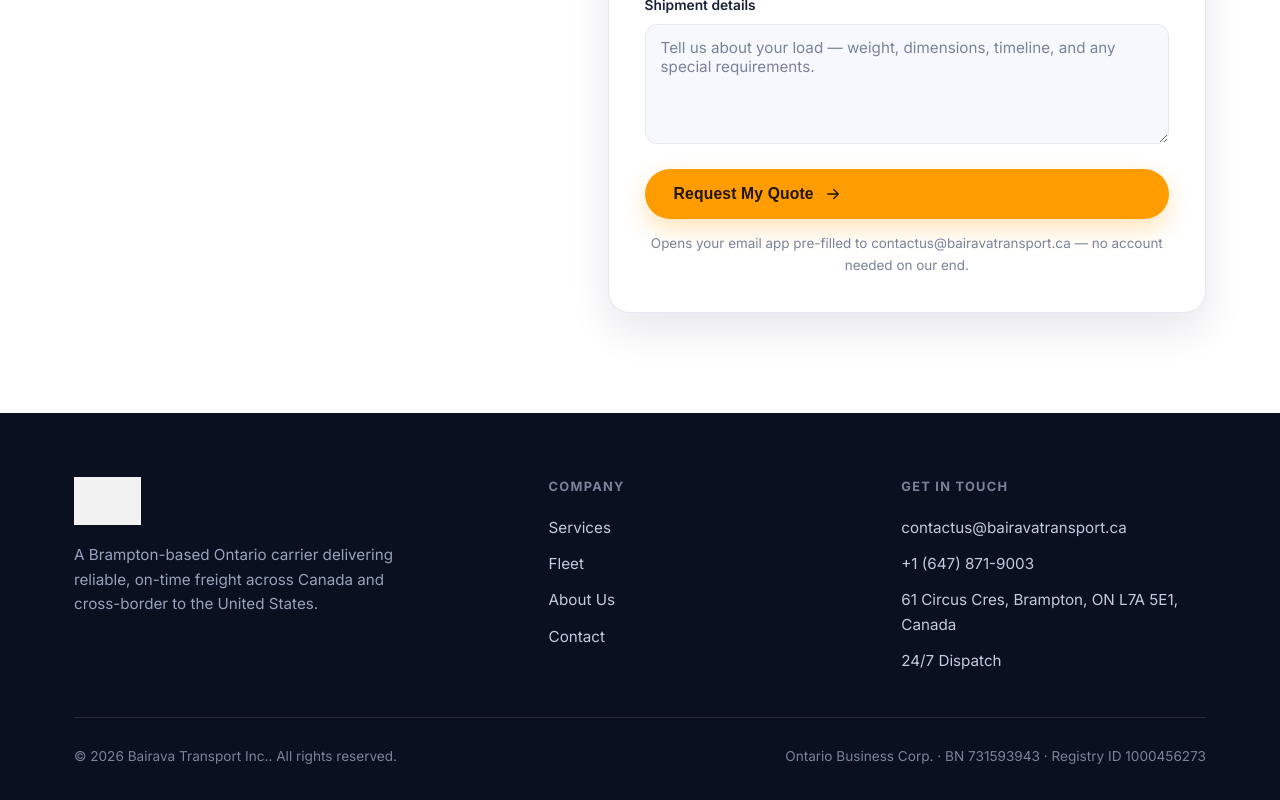
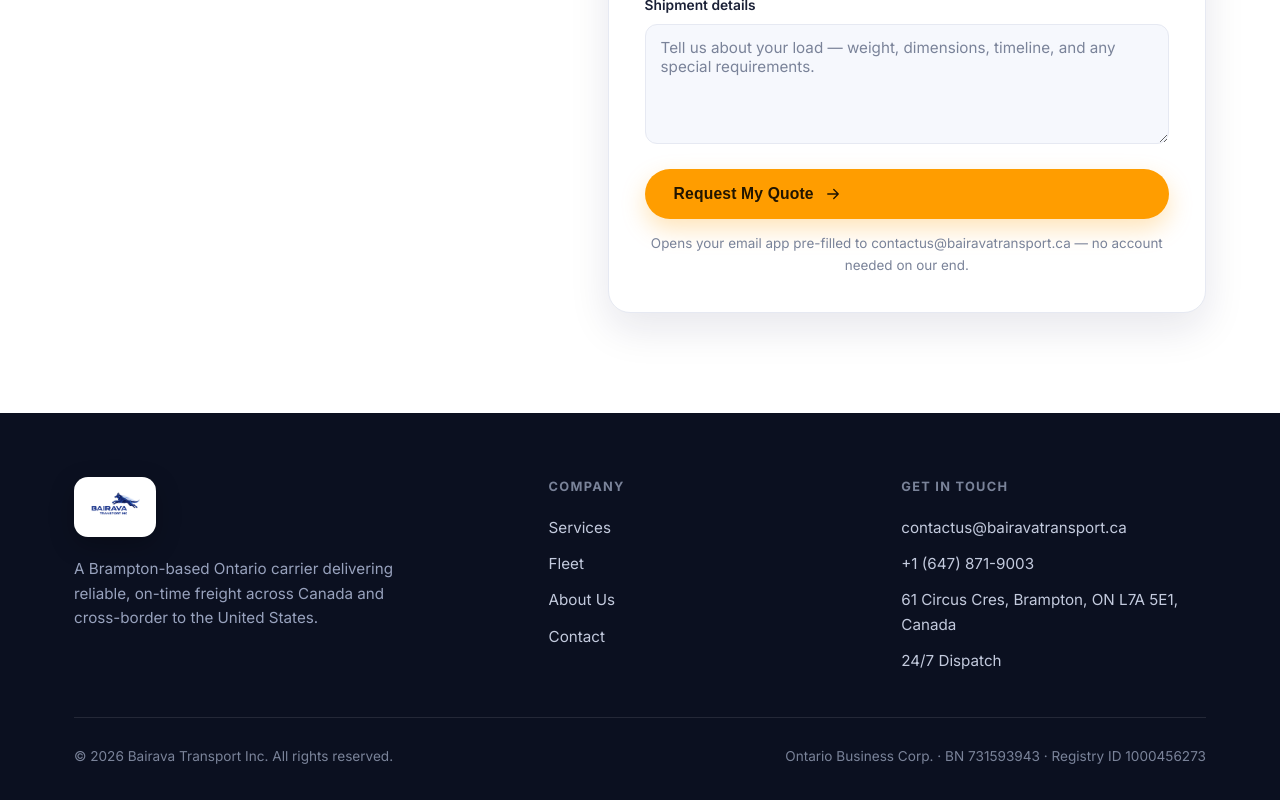
Before and after one commit to bairavatransportinc/Website, a Next.js app: page / in a window 1280 px wide. Shown: the part 4713-5513 px from the top of the page. Built offline with nearby package versions, Linux system fonts and the light colour scheme.

Commit message:
Fix footer: show full-color logo on white chip (was blank box); fix double period in copyright

```diff
--- a/app/globals.css
+++ b/app/globals.css
@@ -800,12 +800,17 @@
   gap: 48px;
   margin-bottom: 44px;
 }
-.footer-brand img {
-  height: 40px;
-  margin-bottom: 18px;
-  /* logo has dark text; brighten it on the dark footer */
-  filter: brightness(0) invert(1);
-  opacity: 0.95;
+.footer-logo-chip {
+  display: inline-flex;
+  background: #fff;
+  padding: 12px 16px;
+  border-radius: 14px;
+  margin-bottom: 20px;
+  box-shadow: 0 8px 24px rgba(0, 0, 0, 0.25);
+}
+.footer-logo-chip img {
+  height: 36px;
+  width: auto;
 }
 .footer-brand p {
   color: #98a2bd;
--- a/components/Footer.tsx
+++ b/components/Footer.tsx
@@ -9,13 +9,15 @@
       <div className="container">
         <div className="footer-grid">
           <div className="footer-brand">
+            <span className="footer-logo-chip">
               <Image
                 src="/images/logo.png"
                 alt={company.name}
                 width={220}
                 height={96}
-              style={{ height: 48, width: "auto" }}
+                style={{ height: 36, width: "auto" }}
               />
+            </span>
             <p>{company.description}</p>
           </div>
 
@@ -58,7 +60,7 @@
 
         <div className="footer-bottom">
           <span>
-            © {year} {company.name}. All rights reserved.
+            © {year} {company.name} All rights reserved.
           </span>
           <span>
             Ontario Business Corp. · BN {company.businessNumber} · Registry ID{" "}
```
Lines whose indentation alone changed are shown as unchanged.
